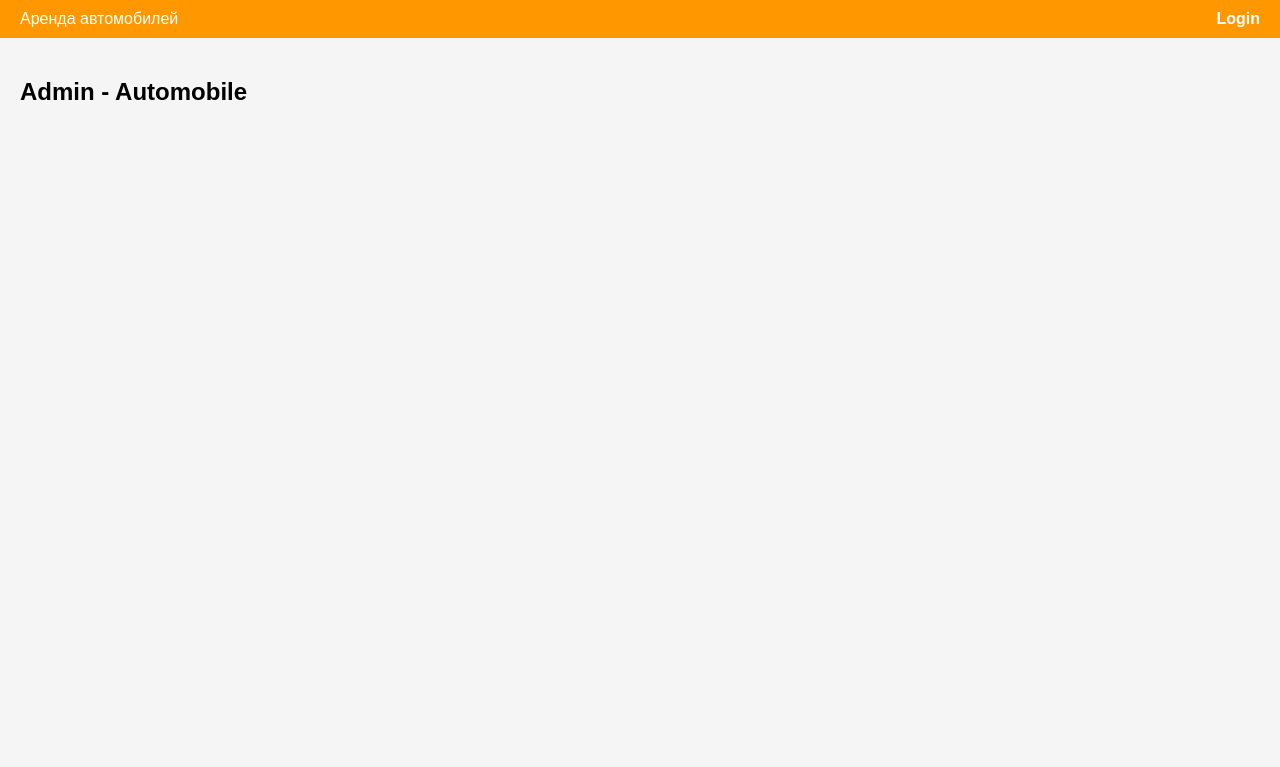
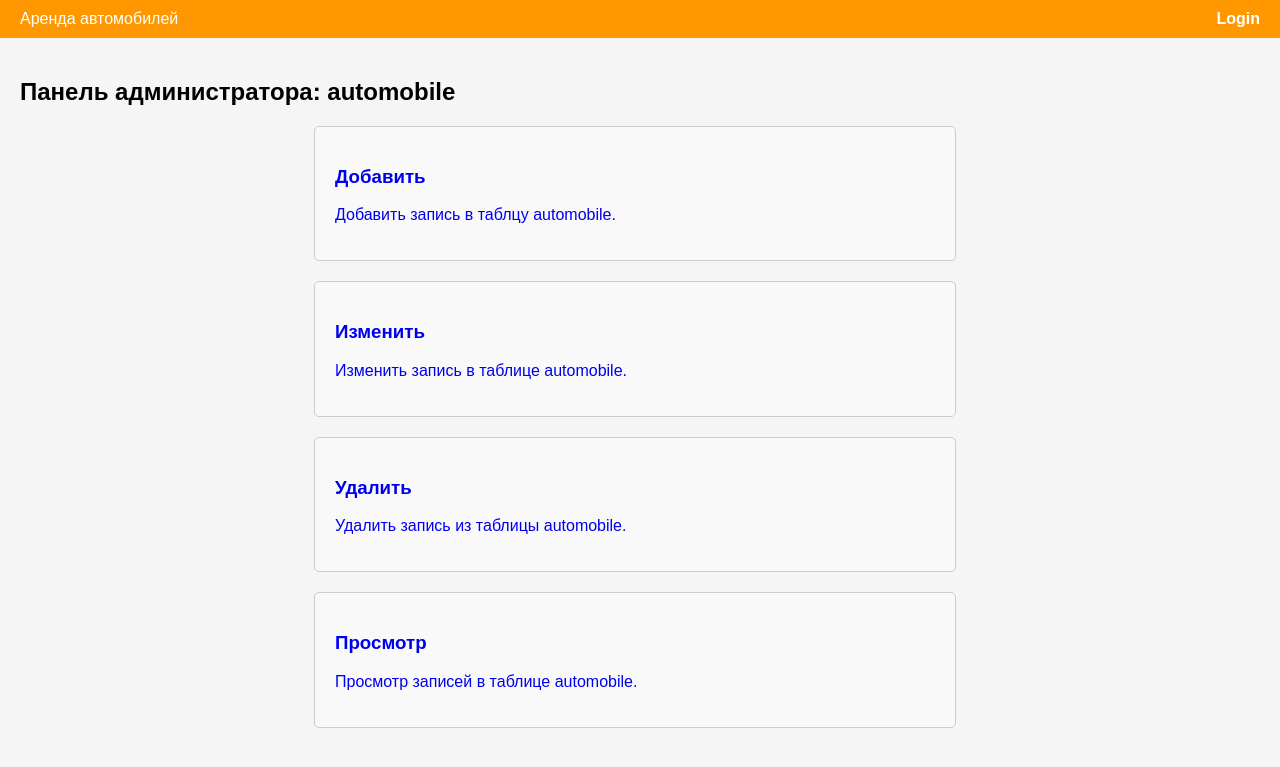
Before and after one commit to 0xF3RN/autorent, a Flask app: page /admin/automobile in a window 1280 px wide. Shown: the top 767 px of the page. Run offline with Flask 3, Linux system fonts and the light colour scheme; some libraries are stand-ins or nearby versions.

Commit message:
new features

```diff
--- a/manage.py
+++ b/manage.py
@@ -24,6 +24,19 @@ def get_db_connection():
 # рут -> логин
 @app.route("/")
 def root():
+    if session.get('role') == 'admin':
+        return render_template("admin.html")
+    if session.get('role') == 'manager':
+        return render_template("manager.html")
+    return redirect(url_for("login"))
+
+# хоум, для быстрого редиректа на хоумпйдж в зависимости от роли
+@app.route("/home")
+def home():
+    if session.get('role') == 'admin':
+        return render_template("admin.html")
+    if session.get('role') == 'manager':
+        return render_template("manager.html")
     return redirect(url_for("login"))
 
 # логин
@@ -62,10 +75,54 @@ def admin():
 def admin_automobile():
     return render_template("admin_cards/automobile.html")
 
+#инсерт в таблицу automobile
+@app.route("/admin/automobile/insert", methods=["GET","POST"])
+def admin_automobile_insert():
+    if request.method == "POST":
+        id_automobile = request.form["id"]
+        manufacturer = request.form["manufacturer"]
+        registration_number = request.form["registration_number"]
+        year_of_car_manufacturer = request.form["year_of_car_manufacture"]
+        mileage = request.form["mileage"]
+        air_conditioner = request.form["air_conditioner"]
+        engine_capacity = request.form["engine_capacity"]
+        luggage_capacity = request.form["luggage_capacity"]
+        maintenance_date = request.form["maintenance_date"]
+        cost_per_day = request.form["cost_per_day"]
+        conn = get_db_connection()
+        cur = conn.cursor()
+        cur.execute("INSERT INTO automobile (id_automobile, manufacturer, registration_number, year_of_car_manufacture, mileage, air_conditioner, engine_capacity, luggage_capacity, maintenance_date, cost_per_day) VALUES (%s, %s, %s, %s, %s, %s, %s, %s, %s, %s)", (
+            id_automobile, manufacturer, registration_number, year_of_car_manufacturer, mileage, air_conditioner, engine_capacity, luggage_capacity, maintenance_date, cost_per_day
+        ))
+        conn.commit()
+        conn.close()
+        return redirect(url_for("admin_automobile_view"))
+    return render_template("admin_cards/actions/insert.html")
+
+#просмотр записей automobile
+@app.route("/admin/automobile/view")
+def admin_automobile_view():
+    conn = get_db_connection()
+    cur = conn.cursor()
+    cur.execute("""SET lc_monetary TO "ru_RU.UTF-8";SELECT * FROM automobile""")
+    data = cur.fetchall()
+    conn.close()
+    columns = [desc[0] for desc in cur.description]
+    return render_template("admin_cards/actions/view.html", data=data, columns=columns)
+
+@app.route("/admin/automobile/update")
+def admin_automobile_update():
+    return render_template("admin_cards/actions/update.html")
+
+@app.route("/admin/automobile/delete")
+def admin_automobile_delete():
+    return render_template("admin_cards/actions/delete.html")
+
 @app.route("/admin/type_of_work")
 def admin_type_of_work():
     return render_template("admin_cards/type_of_work.html")
 
+#TODO partner
 @app.route("/admin/partner")
 def admin_partner():
     return render_template("admin_cards/partner.html")
--- a/templates/admin_cards/automobile.html
+++ b/templates/admin_cards/automobile.html
@@ -4,5 +4,24 @@
 {% block title %}Admin - Automobile{% endblock %}
 
 {% block content %}
-<h2>Admin - Automobile</h2>
+<h2>Панель администратора: automobile</h2>
+<div class="card-container">
+    <a href="{{ url_for('admin_automobile_insert') }}" class="card">
+        <h3>Добавить</h3>
+        <p>Добавить запись в таблцу automobile.</p>
+    </a>
+    <a href="{{ url_for('admin_automobile_update') }}" class="card">
+        <h3>Изменить</h3>
+        <p>Изменить запись в таблице automobile.</p>
+    </a>
+    <a href="{{ url_for('admin_automobile_delete') }}" class="card">
+        <h3>Удалить</h3>
+        <p>Удалить запись из таблицы automobile.</p>
+    </a>
+    <a href="{{ url_for('admin_automobile_view') }}" class="card">
+        <h3>Просмотр</h3>
+        <p>Просмотр записей в таблице automobile.</p>
+    </a>
+</div>
+
 {% endblock %}
--- a/templates/base.html
+++ b/templates/base.html
@@ -11,7 +11,7 @@
     <header>
         <nav>
             <ul>
-                <li>Аренда автомобилей</li>
+                <li><a href="{{ url_for('home') }}">Аренда автомобилей</a></li>
             </ul>
             <div class="user-menu">
                 <span class="user">{{ session.get('username', 'Login') }}</span>
```
Also changed, not shown: static/style.css (+75 -0 lines).
